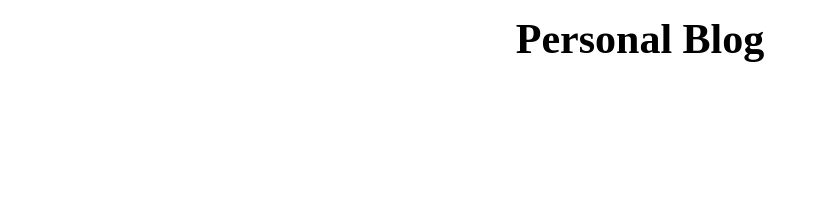
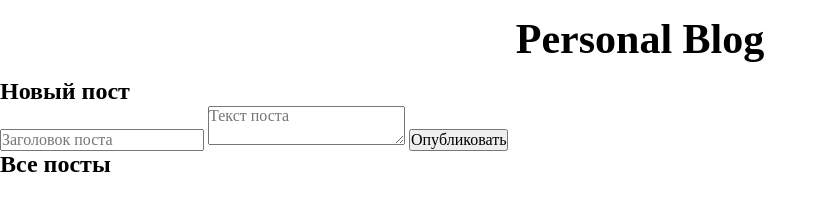
Before and after one commit to anastasiia-avdeeva/JSONplaceholderPostTraining, a plain HTML site: page index.html in a window 1280 px wide. Shown: the whole page, without its empty margins (0-827 px from the left). Drawn offline with Linux system fonts and the light colour scheme.

Commit message:
finish html layout

```diff
--- a/index.html
+++ b/index.html
@@ -9,8 +9,28 @@
   </head>
   <body>
     <h1 class="title">Personal Blog</h1>
-    <form class="form"></form>
-    <div class="posts"></div>
+    <form class="form">
+      <h2 class="form__title">Новый пост</h2>
+      <div class="form__input-group">
+        <input
+          type="text"
+          name="postTitle"
+          class="form__input"
+          id="postTitle"
+          placeholder="Заголовок поста"
+        />
+        <textarea
+          class="form__input"
+          name="postBody"
+          id="postBody"
+          placeholder="Текст поста"
+        ></textarea>
+        <button class="form__btn">Опубликовать</button>
+      </div>
+    </form>
+    <div class="posts">
+      <h2 class="posts__title">Все посты</h2>
+    </div>
     <script src="script.js"></script>
   </body>
 </html>
```
